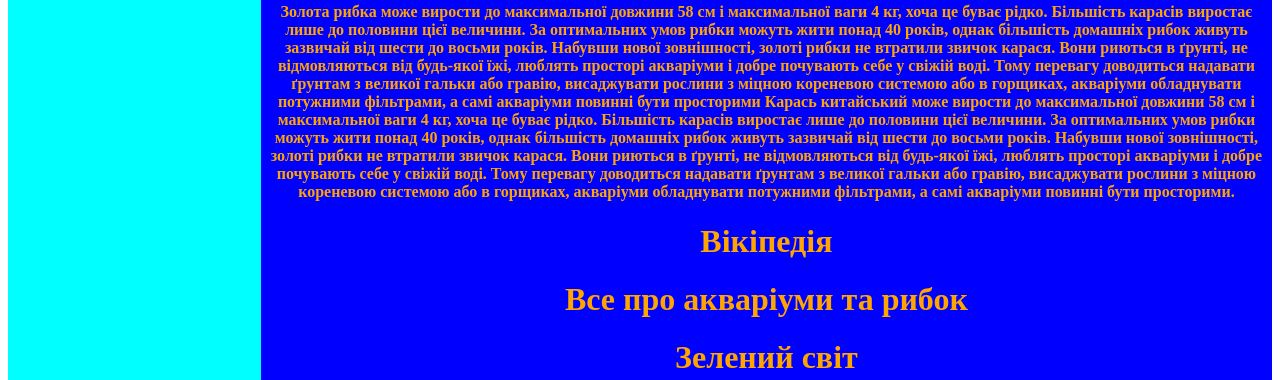
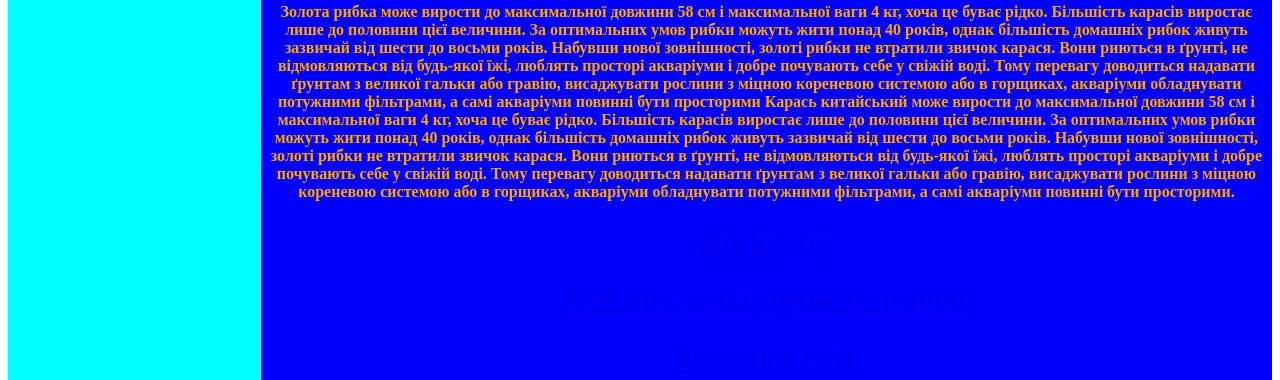
Before and after one commit to Gektorrrr/Gektorrrr, a plain HTML site: page 1.html in a window 1280 px wide. Shown: the part 487-867 px from the top of the page. Drawn offline with Linux system fonts and the light colour scheme.

Commit message:
Update 1.html

```diff
--- a/1.html
+++ b/1.html
@@ -22,9 +22,9 @@
 Карась китайський може вирости до максимальної довжини 58 см і максимальної ваги 4 кг, хоча це буває рідко. Більшість карасів виростає лише до половини цієї величини. За оптимальних умов рибки можуть жити понад 40 років, однак більшість домашніх рибок живуть зазвичай від шести до восьми років.
 
 Набувши нової зовнішності, золоті рибки не втратили звичок карася. Вони риються в ґрунті, не відмовляються від будь-якої їжі, люблять просторі акваріуми і добре почувають себе у свіжій воді. Тому перевагу доводиться надавати ґрунтам з великої гальки або гравію, висаджувати рослини з міцною кореневою системою або в горщиках, акваріуми обладнувати потужними фільтрами, а самі акваріуми повинні бути просторими.</h4>
-<p><h1>Вікіпедія<a href="https://uk.wikipedia.org/wiki/%D0%9A%D0%B0%D1%80%D0%B0%D1%81%D1%8C_%D0%BA%D0%B8%D1%82%D0%B0%D0%B9%D1%81%D1%8C%D0%BA%D0%B8%D0%B9"></a></h1></p>
-<p><h1>Все про акваріуми та рибок<a href="http://rybki.pp.ua/cyprinidae/carassiusauratus/"></a></h1></p>
-<p><h1>Зелений світ<a href="http://zelenvsit.cx.ua/zolota-ribka.html"></a></h1></p>
+<p><a href="https://uk.wikipedia.org/wiki/%D0%9A%D0%B0%D1%80%D0%B0%D1%81%D1%8C_%D0%BA%D0%B8%D1%82%D0%B0%D0%B9%D1%81%D1%8C%D0%BA%D0%B8%D0%B9"><h1>Вікіпедія</a></h1></p>
+<p><a href="http://rybki.pp.ua/cyprinidae/carassiusauratus/"><h1>Все про акваріуми та рибок</a></h1></p>
+<p><a href="http://zelenvsit.cx.ua/zolota-ribka.html"><h1>Зелений світ</a></h1></p>
 </div>
 </body>
 </html>
```
